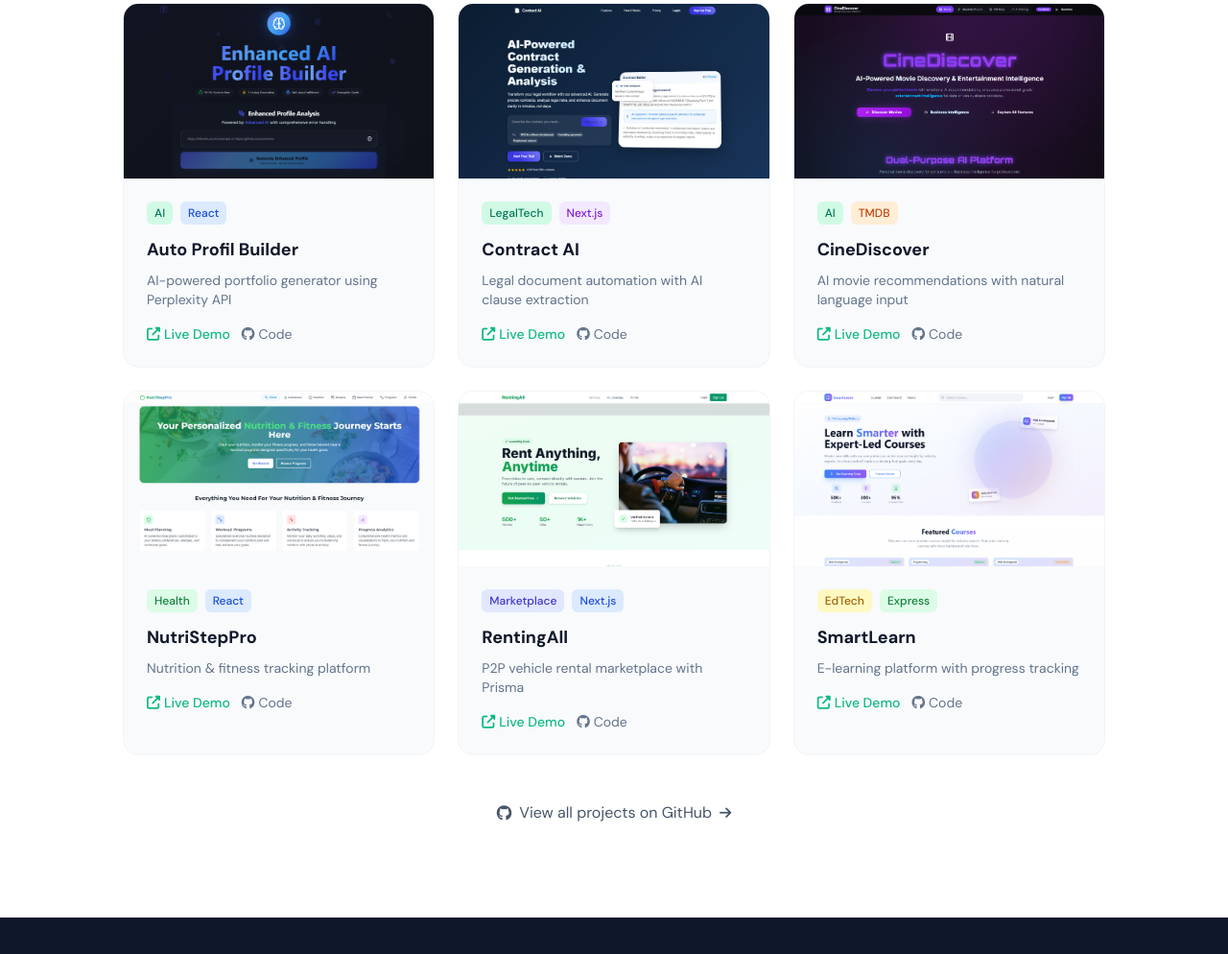
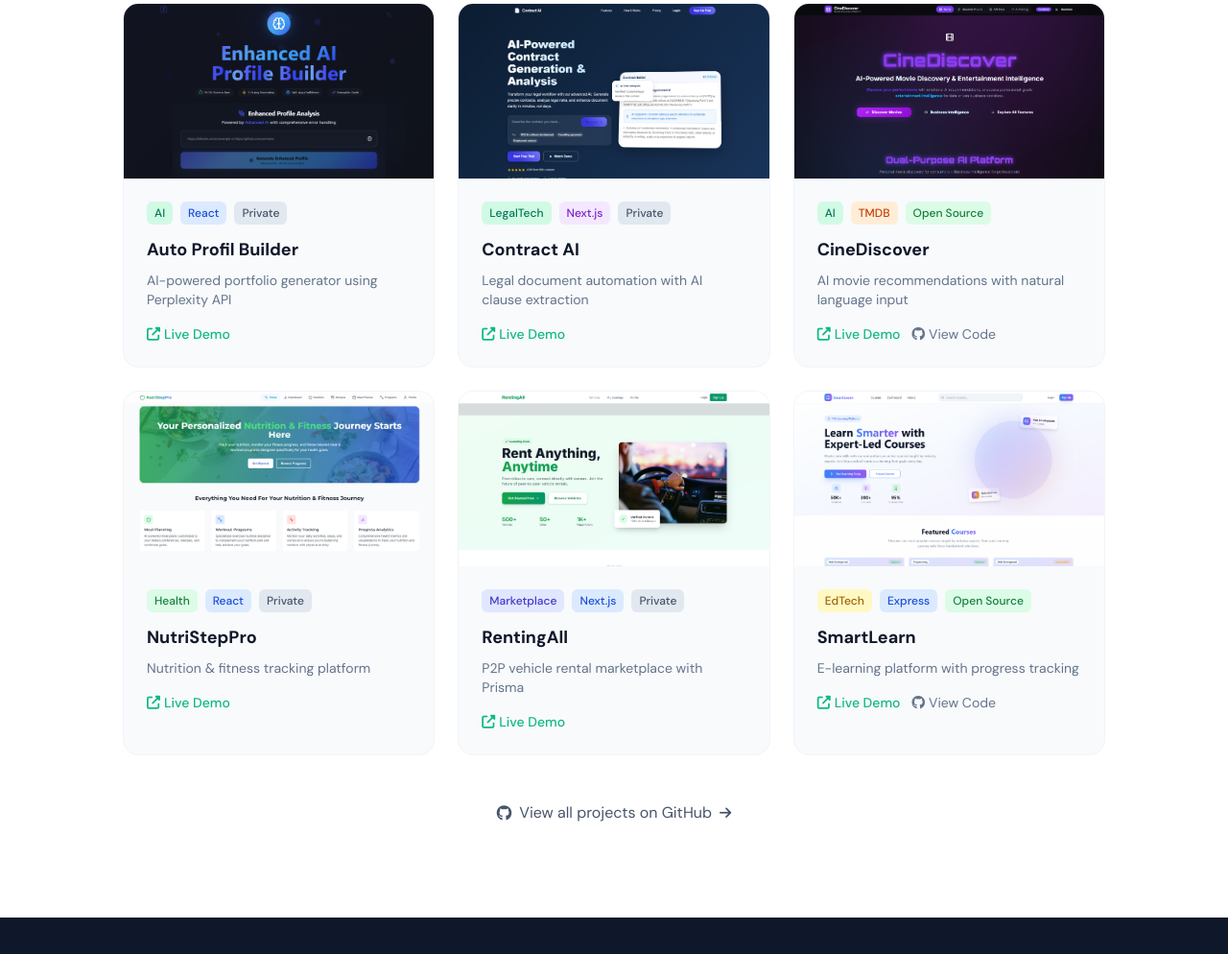
Before and after one commit to yazzy01/Tailwind-My-Portfolio, a website: page src/index.html in a window 1280 px wide. Shown: the part 2860-3854 px from the top of the page at 96% size. Drawn offline with nearby package versions, Linux system fonts and the light colour scheme.

Commit message:
fix: Update project cards for private/public repo visibility
Private repos (Live Demo only):
- Auto Profil Builder - removed Code link, added 'Private' badge
- Contract AI - removed Code link, added 'Private' badge
- NutriStepPro - removed Code link, added 'Private' badge
- RentingAll - removed Code link, added 'Private' badge

Public repos (Live Demo + View Code):
- CineDiscover - kept Code link, added 'Open Source' badge
- SmartLearn - kept Code link, added 'Open Source' badge

This prevents 404 errors when visitors click on private repo links.

```diff
--- a/src/index.html
+++ b/src/index.html
@@ -318,7 +318,7 @@
             </div>
 
             <div class="grid md:grid-cols-2 lg:grid-cols-3 gap-6">
-                <!-- Project 1: Auto Profil Builder -->
+                <!-- Project 1: Auto Profil Builder (Private Repo) -->
                 <div class="group bg-slate-50 rounded-2xl overflow-hidden card-hover border border-slate-100">
                     <div class="aspect-video overflow-hidden">
                         <img src="assets/auto-profil.png" alt="Auto Profil Builder" class="w-full h-full object-cover object-top group-hover:scale-105 transition-transform duration-500">
@@ -327,6 +327,7 @@
                         <div class="flex gap-2 mb-3">
                             <span class="text-xs px-2 py-1 bg-emerald-100 text-emerald-700 rounded-md font-medium">AI</span>
                             <span class="text-xs px-2 py-1 bg-blue-100 text-blue-700 rounded-md font-medium">React</span>
+                            <span class="text-xs px-2 py-1 bg-slate-200 text-slate-600 rounded-md font-medium">Private</span>
                         </div>
                         <h3 class="text-lg font-bold text-slate-900 mb-2">Auto Profil Builder</h3>
                         <p class="text-slate-500 text-sm mb-4">AI-powered portfolio generator using Perplexity API</p>
@@ -334,14 +335,11 @@
                             <a href="https://auto-profil-v3.vercel.app/" target="_blank" class="text-sm text-accent font-medium hover:underline">
                                 <i class="fas fa-external-link-alt mr-1"></i>Live Demo
                             </a>
-                            <a href="https://github.com/yazzy01/auto-profil-v2" target="_blank" class="text-sm text-slate-500 hover:text-slate-700">
-                                <i class="fab fa-github mr-1"></i>Code
-                            </a>
                         </div>
                     </div>
                 </div>
 
-                <!-- Project 2: Contract AI -->
+                <!-- Project 2: Contract AI (Private Repo) -->
                 <div class="group bg-slate-50 rounded-2xl overflow-hidden card-hover border border-slate-100">
                     <div class="aspect-video overflow-hidden">
                         <img src="assets/Contract-AI.png" alt="Contract AI" class="w-full h-full object-cover object-top group-hover:scale-105 transition-transform duration-500">
@@ -350,6 +348,7 @@
                         <div class="flex gap-2 mb-3">
                             <span class="text-xs px-2 py-1 bg-emerald-100 text-emerald-700 rounded-md font-medium">LegalTech</span>
                             <span class="text-xs px-2 py-1 bg-purple-100 text-purple-700 rounded-md font-medium">Next.js</span>
+                            <span class="text-xs px-2 py-1 bg-slate-200 text-slate-600 rounded-md font-medium">Private</span>
                         </div>
                         <h3 class="text-lg font-bold text-slate-900 mb-2">Contract AI</h3>
                         <p class="text-slate-500 text-sm mb-4">Legal document automation with AI clause extraction</p>
@@ -357,14 +356,11 @@
                             <a href="https://contract-ai-omega.vercel.app/" target="_blank" class="text-sm text-accent font-medium hover:underline">
                                 <i class="fas fa-external-link-alt mr-1"></i>Live Demo
                             </a>
-                            <a href="https://github.com/yazzy01/contract-ai" target="_blank" class="text-sm text-slate-500 hover:text-slate-700">
-                                <i class="fab fa-github mr-1"></i>Code
-                            </a>
                         </div>
                     </div>
                 </div>
 
-                <!-- Project 3: CineDiscover -->
+                <!-- Project 3: CineDiscover (Public Repo) -->
                 <div class="group bg-slate-50 rounded-2xl overflow-hidden card-hover border border-slate-100">
                     <div class="aspect-video overflow-hidden">
                         <img src="assets/CineDiscover.png" alt="CineDiscover" class="w-full h-full object-cover object-top group-hover:scale-105 transition-transform duration-500">
@@ -373,6 +369,7 @@
                         <div class="flex gap-2 mb-3">
                             <span class="text-xs px-2 py-1 bg-emerald-100 text-emerald-700 rounded-md font-medium">AI</span>
                             <span class="text-xs px-2 py-1 bg-orange-100 text-orange-700 rounded-md font-medium">TMDB</span>
+                            <span class="text-xs px-2 py-1 bg-green-100 text-green-700 rounded-md font-medium">Open Source</span>
                         </div>
                         <h3 class="text-lg font-bold text-slate-900 mb-2">CineDiscover</h3>
                         <p class="text-slate-500 text-sm mb-4">AI movie recommendations with natural language input</p>
@@ -381,13 +378,13 @@
                                 <i class="fas fa-external-link-alt mr-1"></i>Live Demo
                             </a>
                             <a href="https://github.com/yazzy01/CineDiscover" target="_blank" class="text-sm text-slate-500 hover:text-slate-700">
-                                <i class="fab fa-github mr-1"></i>Code
+                                <i class="fab fa-github mr-1"></i>View Code
                             </a>
                         </div>
                     </div>
                 </div>
 
-                <!-- Project 4: NutriStepPro -->
+                <!-- Project 4: NutriStepPro (Private Repo) -->
                 <div class="group bg-slate-50 rounded-2xl overflow-hidden card-hover border border-slate-100">
                     <div class="aspect-video overflow-hidden">
                         <img src="assets/NutriStepPro.png" alt="NutriStepPro" class="w-full h-full object-cover object-top group-hover:scale-105 transition-transform duration-500">
@@ -396,6 +393,7 @@
                         <div class="flex gap-2 mb-3">
                             <span class="text-xs px-2 py-1 bg-green-100 text-green-700 rounded-md font-medium">Health</span>
                             <span class="text-xs px-2 py-1 bg-blue-100 text-blue-700 rounded-md font-medium">React</span>
+                            <span class="text-xs px-2 py-1 bg-slate-200 text-slate-600 rounded-md font-medium">Private</span>
                         </div>
                         <h3 class="text-lg font-bold text-slate-900 mb-2">NutriStepPro</h3>
                         <p class="text-slate-500 text-sm mb-4">Nutrition & fitness tracking platform</p>
@@ -403,14 +401,11 @@
                             <a href="https://nutri-step-pro.vercel.app/" target="_blank" class="text-sm text-accent font-medium hover:underline">
                                 <i class="fas fa-external-link-alt mr-1"></i>Live Demo
                             </a>
-                            <a href="https://github.com/yazzy01/nutri-step-pro" target="_blank" class="text-sm text-slate-500 hover:text-slate-700">
-                                <i class="fab fa-github mr-1"></i>Code
-                            </a>
                         </div>
                     </div>
                 </div>
 
-                <!-- Project 5: RentingAll -->
+                <!-- Project 5: RentingAll (Private Repo) -->
                 <div class="group bg-slate-50 rounded-2xl overflow-hidden card-hover border border-slate-100">
                     <div class="aspect-video overflow-hidden">
                         <img src="assets/RentingAll.png" alt="RentingAll" class="w-full h-full object-cover object-top group-hover:scale-105 transition-transform duration-500">
@@ -419,6 +414,7 @@
                         <div class="flex gap-2 mb-3">
                             <span class="text-xs px-2 py-1 bg-indigo-100 text-indigo-700 rounded-md font-medium">Marketplace</span>
                             <span class="text-xs px-2 py-1 bg-blue-100 text-blue-700 rounded-md font-medium">Next.js</span>
+                            <span class="text-xs px-2 py-1 bg-slate-200 text-slate-600 rounded-md font-medium">Private</span>
                         </div>
                         <h3 class="text-lg font-bold text-slate-900 mb-2">RentingAll</h3>
                         <p class="text-slate-500 text-sm mb-4">P2P vehicle rental marketplace with Prisma</p>
@@ -426,14 +422,11 @@
                             <a href="https://renting-all.vercel.app/" target="_blank" class="text-sm text-accent font-medium hover:underline">
                                 <i class="fas fa-external-link-alt mr-1"></i>Live Demo
                             </a>
-                            <a href="https://github.com/yazzy01/renting-all" target="_blank" class="text-sm text-slate-500 hover:text-slate-700">
-                                <i class="fab fa-github mr-1"></i>Code
-                            </a>
                         </div>
                     </div>
                 </div>
 
-                <!-- Project 6: SmartLearn -->
+                <!-- Project 6: SmartLearn (Public Repo) -->
                 <div class="group bg-slate-50 rounded-2xl overflow-hidden card-hover border border-slate-100">
                     <div class="aspect-video overflow-hidden">
                         <img src="assets/SmartLearn.png" alt="SmartLearn" class="w-full h-full object-cover object-top group-hover:scale-105 transition-transform duration-500">
@@ -441,7 +434,8 @@
                     <div class="p-6">
                         <div class="flex gap-2 mb-3">
                             <span class="text-xs px-2 py-1 bg-yellow-100 text-yellow-700 rounded-md font-medium">EdTech</span>
-                            <span class="text-xs px-2 py-1 bg-green-100 text-green-700 rounded-md font-medium">Express</span>
+                            <span class="text-xs px-2 py-1 bg-blue-100 text-blue-700 rounded-md font-medium">Express</span>
+                            <span class="text-xs px-2 py-1 bg-green-100 text-green-700 rounded-md font-medium">Open Source</span>
                         </div>
                         <h3 class="text-lg font-bold text-slate-900 mb-2">SmartLearn</h3>
                         <p class="text-slate-500 text-sm mb-4">E-learning platform with progress tracking</p>
@@ -450,7 +444,7 @@
                                 <i class="fas fa-external-link-alt mr-1"></i>Live Demo
                             </a>
                             <a href="https://github.com/yazzy01/learnsphere-starter" target="_blank" class="text-sm text-slate-500 hover:text-slate-700">
-                                <i class="fab fa-github mr-1"></i>Code
+                                <i class="fab fa-github mr-1"></i>View Code
                             </a>
                         </div>
                     </div>
```
